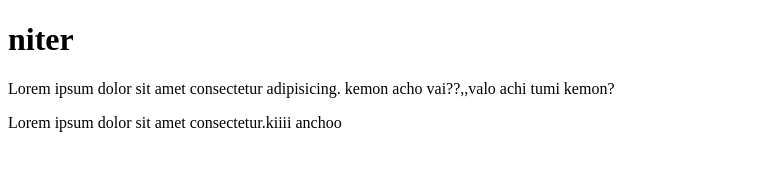
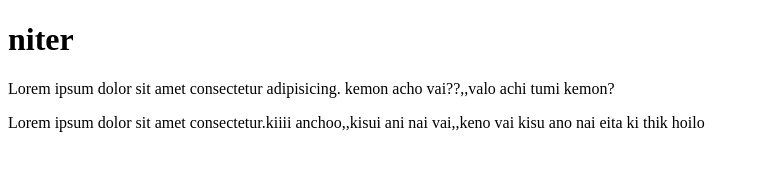
Before and after one commit to MonjurulAsif/practice-7, a plain HTML site: page index.html in a window 1280 px wide. Shown: the whole page, without its empty margins (0-760 px from the left). Drawn offline with Linux system fonts and the light colour scheme.

Commit message:
fivth commit

```diff
--- a/index.html
+++ b/index.html
@@ -9,6 +9,6 @@
     <h1>niter</h1>
     <p>Lorem ipsum dolor sit amet consectetur adipisicing. kemon acho vai??,,valo achi tumi kemon?</p>
 
-    <p>Lorem ipsum dolor sit amet consectetur.kiiii anchoo</p>
+    <p>Lorem ipsum dolor sit amet consectetur.kiiii anchoo,,kisui ani nai vai,,keno vai kisu ano nai eita ki thik hoilo</p>
 </body>
 </html>
```
